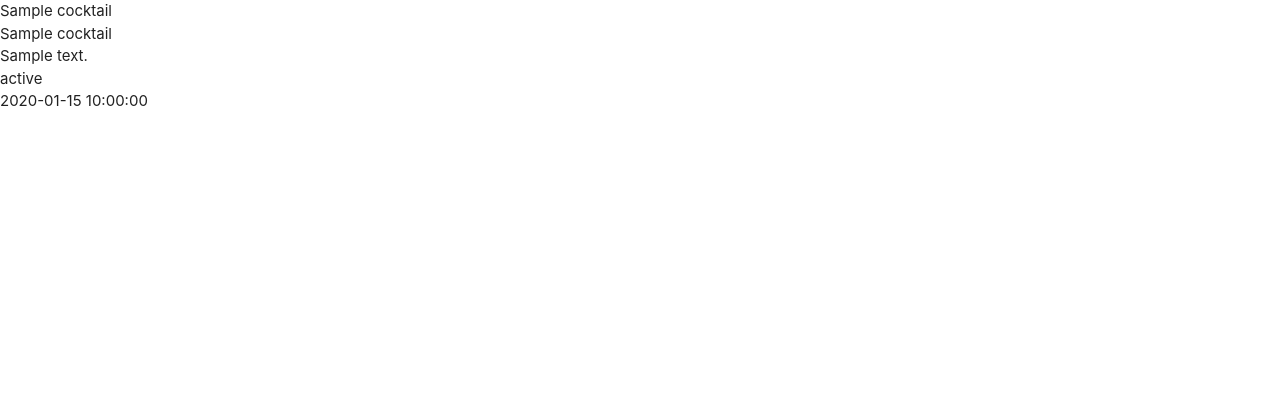
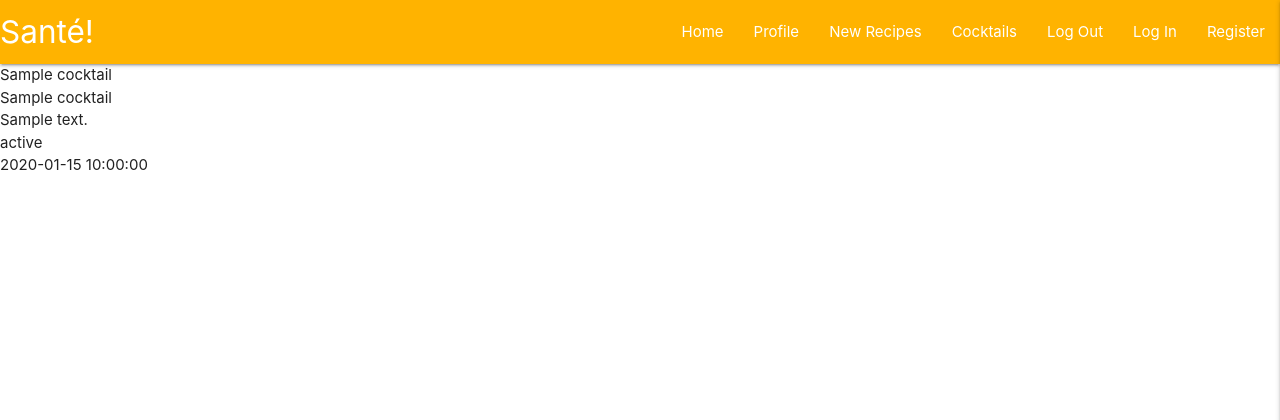
Before and after one commit to AudreyLL88/Sante_MS2, a Flask app: page / in a window 1280 px wide. Shown: the top 420 px of the page. Run offline with Flask 2, Linux system fonts and the light colour scheme; a database or web service that is not in the repository returns one stand-in record (values such as "Sample title"); some libraries are stand-ins or nearby versions.

Commit message:
Add responsive navbar

```diff
--- a/static/css/style.css
+++ b/static/css/style.css
@@ -0,0 +1,3 @@
+.text-shadow {
+    text-shadow: 2px 2px 2px 2px rgba(0, 0, 0, 0.5)
+}
--- a/static/js/script.js
+++ b/static/js/script.js
@@ -0,0 +1,3 @@
+$(document).ready(function () {
+    $(".sidenav").sidenav({edge: "right"});
+});
--- a/templates/base.html
+++ b/templates/base.html
@@ -12,6 +12,36 @@
     <title>Santé</title>
 </head>
 <body>
+    <header>
+        <!-- top navbar -->
+		<nav class="nav-extended text-shadow amber darken-1">
+			<div class="nav-wrapper">
+				<a href="{{ url_for('get_cocktails') }}" class="brand-logo">Santé!</a>
+				<a href="#" data-target="mobile-demo" class="sidenav-trigger right"><i class="fas fa-bars"></i></a>
+				<ul class="right hide-on-med-and-down">
+					<li><a href="{{ url_for('get_cocktails') }}">Home</a></li>
+					<li><a href="#">Profile</a></li>
+					<li><a href="#">New Recipes</a></li>
+					<li><a href="#">Cocktails</a></li>
+					<li><a href="#">Log Out</a></li>
+					<li><a href="#">Log In</a></li>
+					<li><a href="#">Register</a></li>
+				</ul>
+			</div>
+		</nav>
+
+        <!-- mobile sidenav -->
+		<ul class="sidenav" id="mobile-demo">
+            <li><h4 class="center-align amber darken-1-text text-darken 4">Santé!</h4></li>
+            <li><a href="{{ url_for('get_cocktails') }}">Home</a></li>
+            <li><a href="#">Profile</a></li>
+            <li><a href="#">New Recipes</a></li>
+            <li><a href="#">Cocktails</a></li>
+            <li><a href="#">Log Out</a></li>
+            <li><a href="#">Log In</a></li>
+            <li><a href="#">Register</a></li>
+		</ul>
+	</header>
 
     {% block content %}
     {% endblock %}
```
